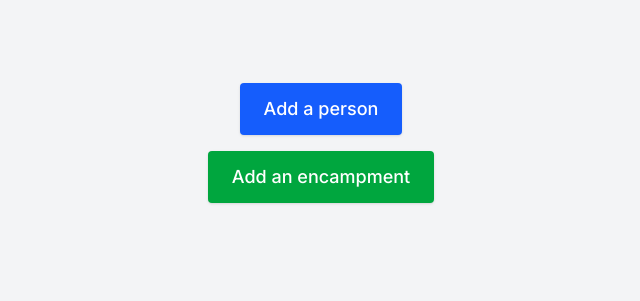
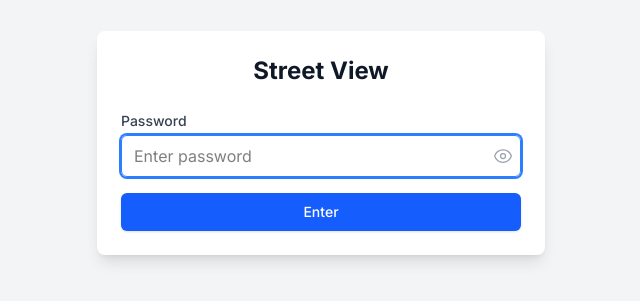
Before and after one commit to jeremyzilar/street-view, a Next.js app: page / in a window 1280 px wide. Shown: the part 257-558 px from the top of the page, without its empty margins (319-959 px from the left). Built offline with nearby package versions, Linux system fonts and the light colour scheme; no server answers.

Commit message:
add light pass protection

```diff
--- /dev/null
+++ b/src/app/api/auth/route.ts
@@ -0,0 +1,51 @@
+import { NextResponse } from "next/server";
+
+console.log("API route file loaded");
+
+export async function POST(request: Request) {
+  console.log("API route POST handler called");
+  try {
+    const { password } = await request.json();
+
+    if (!password) {
+      return NextResponse.json(
+        { error: "Password is required" },
+        { status: 400 }
+      );
+    }
+
+    // Debug log to verify environment variable
+    console.log(
+      "Expected password:",
+      process.env.NEXT_PUBLIC_STREETVIEW_PASSWORD
+    );
+    console.log("Received password:", password);
+
+    // Check if the password matches the environment variable
+    if (password !== process.env.NEXT_PUBLIC_STREETVIEW_PASSWORD) {
+      console.log("Invalid password attempt");
+      return NextResponse.json({ error: "Invalid password" }, { status: 401 });
+    }
+
+    // Create the response
+    const response = NextResponse.json({ success: true });
+
+    // Set the cookie in the response
+    response.cookies.set("streetview_auth", "true", {
+      httpOnly: true,
+      secure: process.env.NODE_ENV === "production",
+      sameSite: "lax",
+      maxAge: 60 * 60, // 1 hour in seconds
+      path: "/",
+    });
+
+    console.log("Cookie set in response");
+    return response;
+  } catch (error) {
+    console.error("Auth error:", error);
+    return NextResponse.json(
+      { error: "Internal server error" },
+      { status: 500 }
+    );
+  }
+}
--- a/src/app/layout.tsx
+++ b/src/app/layout.tsx
@@ -3,6 +3,8 @@ import { Inter } from "next/font/google";
 import "@/styles/globals.css";
 import { Footer } from "@/components/Footer";
 import { ThemeProvider } from "@/components/ThemeProvider";
+import { PasswordProtection } from "@/components/PasswordProtection";
+import { cookies } from "next/headers";
 
 const inter = Inter({ subsets: ["latin"] });
 
@@ -11,11 +13,17 @@ export const metadata: Metadata = {
   description: "Street View Application",
 };
 
-export default function RootLayout({
+export default async function RootLayout({
   children,
 }: {
   children: React.ReactNode;
 }) {
+  const cookieStore = await cookies();
+  const isAuthenticated = cookieStore.has("streetview_auth");
+
+  console.log("Root Layout - Is authenticated:", isAuthenticated);
+  console.log("Root Layout - All cookies:", cookieStore.getAll());
+
   return (
     <html lang="en" suppressHydrationWarning>
       <body className={inter.className}>
@@ -25,7 +33,14 @@ export default function RootLayout({
           enableSystem
           disableTransitionOnChange
         >
-          {children}
+          {isAuthenticated ? (
+            <>
+              {children}
+              <Footer />
+            </>
+          ) : (
+            <PasswordProtection />
+          )}
         </ThemeProvider>
       </body>
     </html>
--- /dev/null
+++ b/src/components/PasswordProtection.tsx
@@ -0,0 +1,128 @@
+"use client";
+
+import { useState, FormEvent } from "react";
+import { useRouter } from "next/navigation";
+
+export function PasswordProtection() {
+  const [password, setPassword] = useState("");
+  const [error, setError] = useState("");
+  const [isLoading, setIsLoading] = useState(false);
+  const [showPassword, setShowPassword] = useState(false);
+  const router = useRouter();
+
+  const handleSubmit = async (e: FormEvent) => {
+    e.preventDefault();
+    setIsLoading(true);
+    setError("");
+
+    try {
+      const response = await fetch("/api/auth", {
+        method: "POST",
+        headers: {
+          "Content-Type": "application/json",
+        },
+        body: JSON.stringify({ password }),
+      });
+
+      if (response.ok) {
+        router.refresh(); // Refresh the page to trigger middleware
+      } else {
+        const data = await response.json();
+        setError(data.error || "Authentication failed");
+      }
+    } catch (err) {
+      console.error("Authentication error:", err);
+      setError("An error occurred during authentication");
+    } finally {
+      setIsLoading(false);
+    }
+  };
+
+  return (
+    <div className="min-h-screen flex items-center justify-center bg-gray-100 dark:bg-gray-900">
+      <div className="max-w-md w-full p-6 bg-white dark:bg-gray-800 rounded-lg shadow-lg">
+        <h1 className="text-2xl font-bold text-center text-gray-900 dark:text-white mb-6">
+          Street View
+        </h1>
+        <form onSubmit={handleSubmit} className="space-y-4">
+          <div>
+            <label
+              htmlFor="password"
+              className="block text-sm font-medium text-gray-700 dark:text-gray-300 mb-1"
+            >
+              Password
+            </label>
+            <div className="relative">
+              <input
+                type={showPassword ? "text" : "password"}
+                id="password"
+                value={password}
+                onChange={(e) => setPassword(e.target.value)}
+                className="w-full px-3 py-2 border border-gray-300 dark:border-gray-600 rounded-md shadow-sm focus:outline-none focus:ring-2 focus:ring-blue-500 focus:border-blue-500 dark:bg-gray-700 dark:text-white pr-10"
+                placeholder="Enter password"
+                autoFocus
+                disabled={isLoading}
+              />
+              <button
+                type="button"
+                tabIndex={-1}
+                className="absolute inset-y-0 right-2 flex items-center text-gray-400 hover:text-gray-600 dark:hover:text-gray-200"
+                onClick={() => setShowPassword((v) => !v)}
+                aria-label={showPassword ? "Hide password" : "Show password"}
+              >
+                {showPassword ? (
+                  // Eye-off SVG
+                  <svg
+                    xmlns="http://www.w3.org/2000/svg"
+                    fill="none"
+                    viewBox="0 0 24 24"
+                    strokeWidth={1.5}
+                    stroke="currentColor"
+                    className="w-5 h-5"
+                  >
+                    <path
+                      strokeLinecap="round"
+                      strokeLinejoin="round"
+                      d="M3.98 8.223A10.477 10.477 0 001.934 12.001C3.226 15.376 7.03 19.5 12 19.5c1.658 0 3.22-.362 4.607-.997m3.413-2.486A10.45 10.45 0 0022.066 12c-1.292-3.375-5.096-7.5-10.066-7.5-1.522 0-2.963.293-4.272.823M15 12a3 3 0 11-6 0 3 3 0 016 0zm-6.591 6.591L20.5 3.5"
+                    />
+                  </svg>
+                ) : (
+                  // Eye SVG
+                  <svg
+                    xmlns="http://www.w3.org/2000/svg"
+                    fill="none"
+                    viewBox="0 0 24 24"
+                    strokeWidth={1.5}
+                    stroke="currentColor"
+                    className="w-5 h-5"
+                  >
+                    <path
+                      strokeLinecap="round"
+                      strokeLinejoin="round"
+                      d="M2.036 12.322a1.012 1.012 0 010-.639C3.423 7.943 7.197 4.5 12 4.5c4.803 0 8.577 3.443 9.964 7.183.07.2.07.438 0 .639C20.577 16.057 16.803 19.5 12 19.5c-4.803 0-8.577-3.443-9.964-7.183z"
+                    />
+                    <path
+                      strokeLinecap="round"
+                      strokeLinejoin="round"
+                      d="M15 12a3 3 0 11-6 0 3 3 0 016 0z"
+                    />
+                  </svg>
+                )}
+              </button>
+            </div>
+          </div>
+          {error && (
+            <p className="text-sm text-red-600 dark:text-red-400">{error}</p>
+          )}
+          <button
+            type="submit"
+            className="w-full flex justify-center py-2 px-4 border border-transparent rounded-md shadow-sm text-sm font-medium text-white bg-blue-600 hover:bg-blue-700 focus:outline-none focus:ring-2 focus:ring-offset-2 focus:ring-blue-500 disabled:opacity-50 disabled:cursor-not-allowed"
+            disabled={isLoading}
+          >
+            {isLoading ? "Authenticating..." : "Enter"}
+          </button>
+        </form>
+      </div>
+    </div>
+  );
+}
--- /dev/null
+++ b/src/middleware.ts
@@ -0,0 +1,25 @@
+import { NextResponse } from "next/server";
+import type { NextRequest } from "next/server";
+
+export function middleware(request: NextRequest) {
+  const authCookie = request.cookies.get("streetview_auth");
+
+  console.log("Middleware - Auth cookie present:", !!authCookie);
+  console.log("Middleware - Auth cookie value:", authCookie?.value);
+  console.log("Middleware - Current path:", request.nextUrl.pathname);
+  console.log("Middleware - All cookies:", request.cookies.getAll());
+
+  // If no auth cookie is present, redirect to the password page
+  if (!authCookie || authCookie.value !== "true") {
+    console.log("Middleware - Redirecting to root");
+    return NextResponse.redirect(new URL("/", request.url));
+  }
+
+  console.log("Middleware - Allowing access");
+  return NextResponse.next();
+}
+
+// Configure which routes to run the middleware on
+export const config = {
+  matcher: ["/((?!_next/static|_next/image|favicon.ico|public|api|$).*)"],
+};
```
